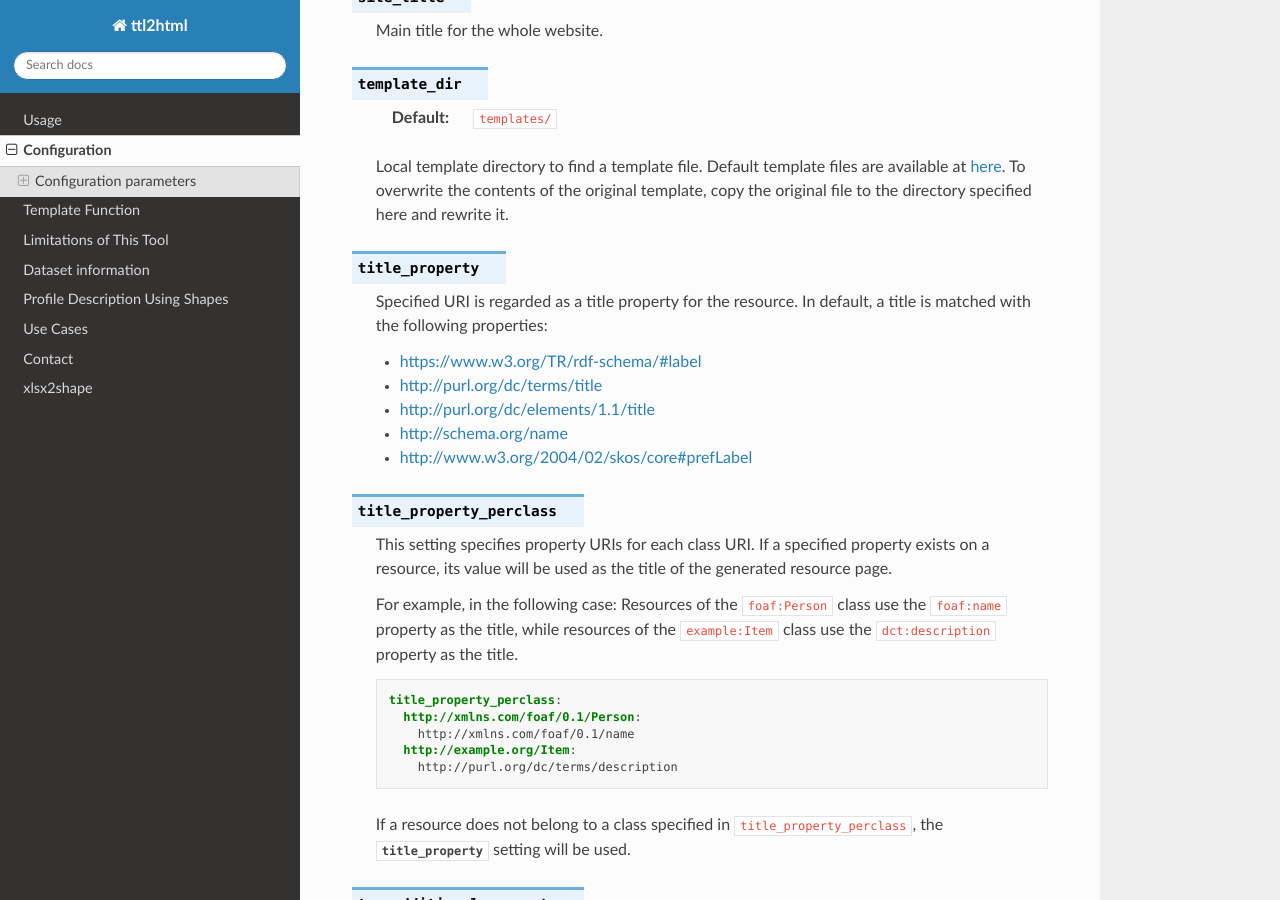
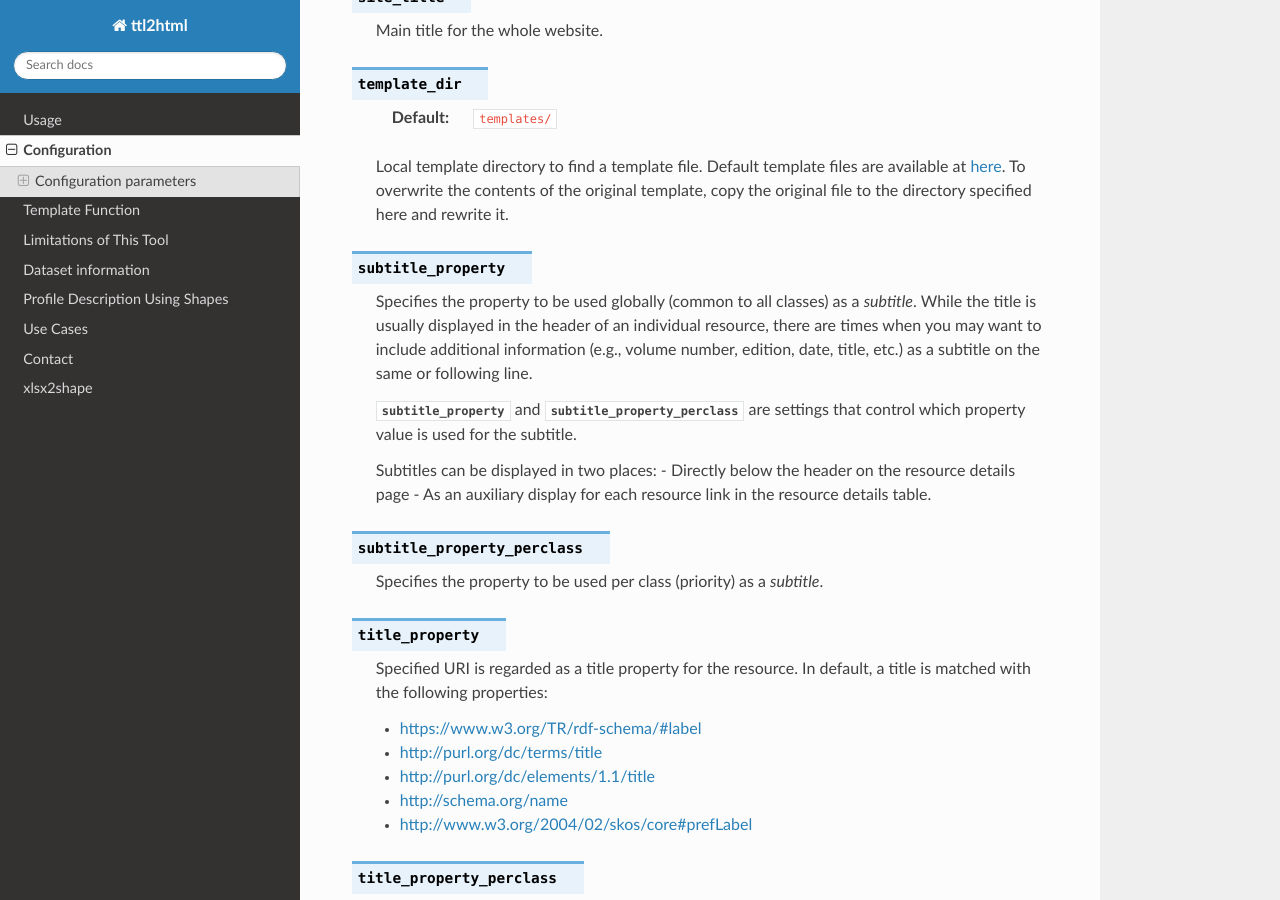
Before and after one commit to masao/ttl2html-doc, a Sphinx documentation site: the page built from docs/configuration.rst, in a window 1280 px wide and 900 px high, scrolled down 5162 px. Built offline with Sphinx 7.4.7 and the Read the Docs theme 3.1.0, drawn with Linux system fonts in a browser that asks for light colours.

Commit message:
add docs for subtitle_property and subtitle_property_perclass. cf. https://github.com/masao/ttl2html/issues/195

```diff
--- a/docs/configuration.rst
+++ b/docs/configuration.rst
@@ -220,6 +220,21 @@ All configuration keys available are documeted as follows:
 
   Local template directory to find a template file. Default template files are available at `here <https://github.com/masao/ttl2html/tree/master/templates>`_. To overwrite the contents of the original template, copy the original file to the directory specified here and rewrite it.
 
+.. confval:: subtitle_property
+
+  Specifies the property to be used globally (common to all classes) as a `subtitle`.
+  While the title is usually displayed in the header of an individual resource, there are times when you may want to include additional information (e.g., volume number, edition, date, title, etc.) as a subtitle on the same or following line.
+
+  :confval:`subtitle_property` and :confval:`subtitle_property_perclass` are settings that control which property value is used for the subtitle.
+
+  Subtitles can be displayed in two places:
+  - Directly below the header on the resource details page
+  - As an auxiliary display for each resource link in the resource details table.
+
+.. confval:: subtitle_property_perclass
+
+  Specifies the property to be used per class (priority) as a `subtitle`.
+
 .. confval:: title_property
 
   Specified URI is regarded as a title property for the resource. In default, a title is matched with the following properties:
```
